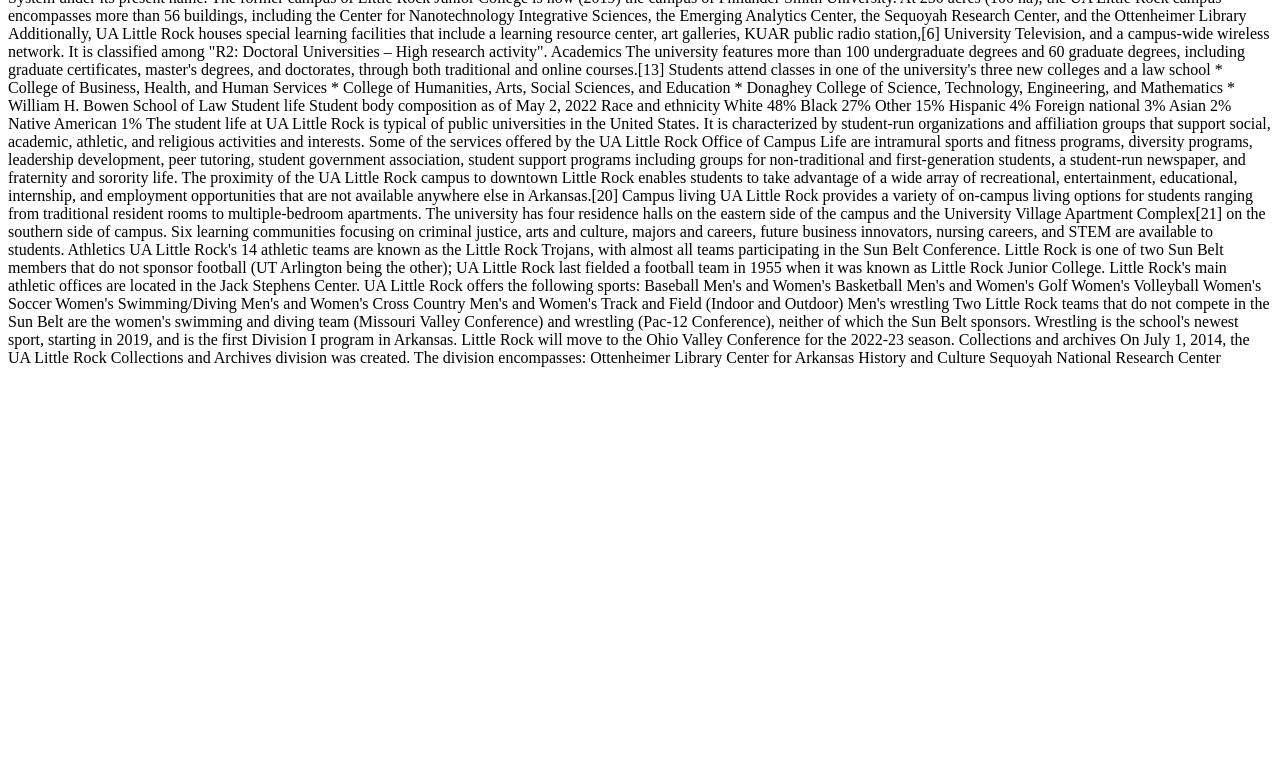
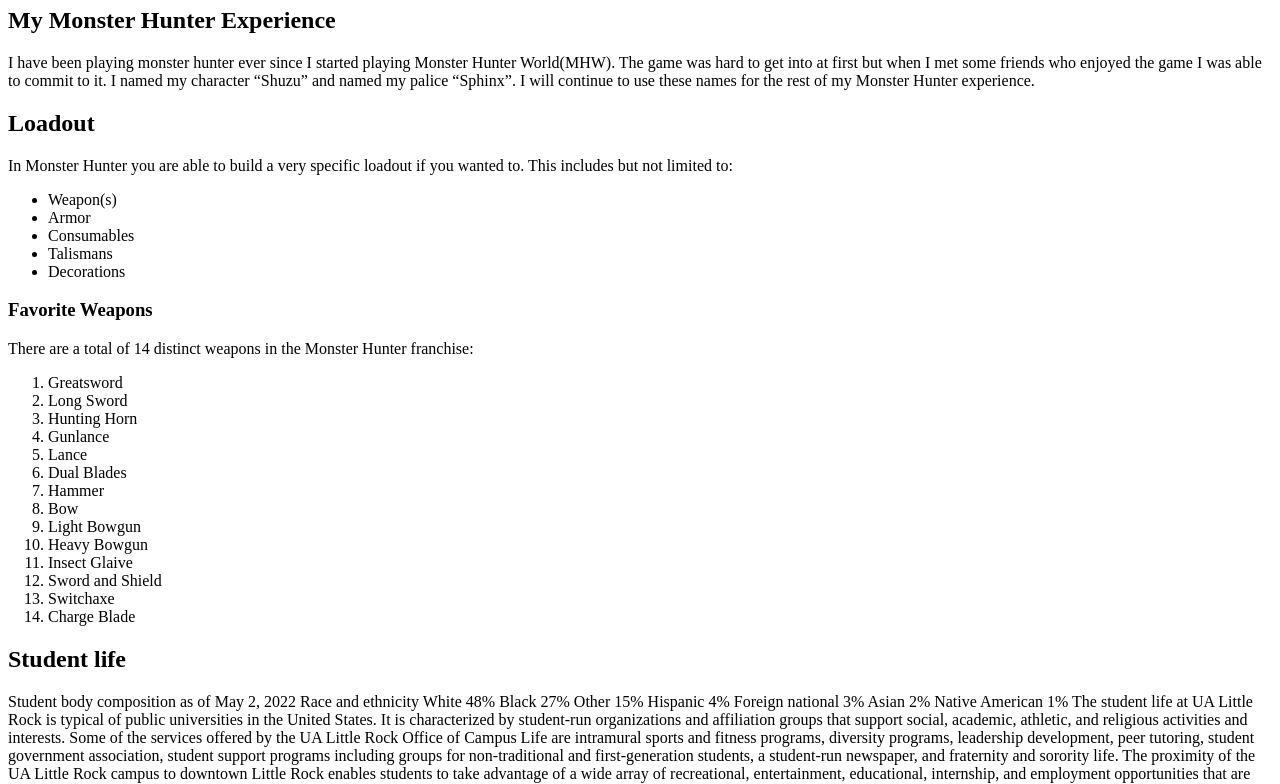
Before and after one commit to Reese2289/web-technologies, a plain HTML site: page Prototype/index.html in a window 1280 px wide. Shown: the part 73-857 px from the top of the page. Before the commit the page ends 800 px from the top, so only its background shows below. Drawn offline with Linux system fonts and the light colour scheme.

Commit message:
Changed the content of the page as well as added more to the content section

```diff
--- a/Prototype/index.html
+++ b/Prototype/index.html
@@ -13,26 +13,52 @@
 <body>
     <main>
         <header class="primary">
-            University of Arkansas at Little Rock: A Brief History
+            <h1>Prototype HTML Assignment</h1>
         </header>
         <section id="content">
-The University of Arkansas at Little Rock (UA Little Rock) is a public research university in Little Rock, Arkansas.
-     Established as Little Rock Junior College by the Little Rock School District in 1927, the institution became a private four-year university under the name Little Rock University in 1957.
-     It returned to public status in 1969 when it merged with the University of Arkansas System under its present name.
-     The former campus of Little Rock Junior College is now (2019) the campus of Philander Smith University.
+            <h2>My Monster Hunter Experience</h2>
 
-At 250 acres (100 ha), the UA Little Rock campus encompasses more than 56 buildings, including the Center for Nanotechnology Integrative Sciences, the Emerging Analytics Center, the Sequoyah Research Center, and the Ottenheimer Library Additionally, UA Little Rock houses special learning facilities that include a learning resource center, art galleries, KUAR public radio station,[6] University Television, and a campus-wide wireless network. It is classified among "R2: Doctoral Universities – High research activity".
+                <p>I have been playing monster hunter ever since I started playing Monster Hunter World(MHW).
+                    The game was hard to get into at first but when I met some friends who enjoyed the game I was able to commit to it.
+                    I named my character <q>Shuzu</q> and named my palice <q>Sphinx</q>. I will continue to use these names
+                    for the rest of my Monster Hunter experience.</p>
 
-Academics
+            <h2>Loadout</h2>
 
-The university features more than 100 undergraduate degrees and 60 graduate degrees, including graduate certificates, master's degrees, and doctorates, through both traditional and online courses.[13] Students attend classes in one of the university's three new colleges and a law school
+                <p>In Monster Hunter you are able to build a very specific loadout if you wanted to.
+                    This includes but not limited to:
+                </p>
 
-* College of Business, Health, and Human Services
-* College of Humanities, Arts, Social Sciences, and Education
-* Donaghey College of Science, Technology, Engineering, and Mathematics
-* William H. Bowen School of Law
+                <ul>
+                    <li>Weapon(s)</li>
+                    <li>Armor</li>
+                    <li>Consumables</li>
+                    <li>Talismans</li>
+                    <li>Decorations</li>
+                </ul>
 
-Student life
+                <h3>Favorite Weapons</h3>
+
+                <p>There are a total of 14 distinct weapons in the Monster Hunter franchise:</p>
+
+                <ol>
+                    <li>Greatsword</li>
+                    <li>Long Sword</li>
+                    <li>Hunting Horn</li>
+                    <li>Gunlance</li>
+                    <li>Lance</li>
+                    <li>Dual Blades</li>
+                    <li>Hammer</li>
+                    <li>Bow</li>
+                    <li>Light Bowgun</li>
+                    <li>Heavy Bowgun</li>
+                    <li>Insect Glaive</li>
+                    <li>Sword and Shield</li>
+                    <li>Switchaxe</li>
+                    <li>Charge Blade</li>
+                </ol>
+
+            <h2>Student life</h2>
 
 Student body composition as of May 2, 2022
 Race and ethnicity
@@ -48,7 +74,7 @@ Native American	1%
 
 The student life at UA Little Rock is typical of public universities in the United States. It is characterized by student-run organizations and affiliation groups that support social, academic, athletic, and religious activities and interests. Some of the services offered by the UA Little Rock Office of Campus Life are intramural sports and fitness programs, diversity programs, leadership development, peer tutoring, student government association, student support programs including groups for non-traditional and first-generation students, a student-run newspaper, and fraternity and sorority life. The proximity of the UA Little Rock campus to downtown Little Rock enables students to take advantage of a wide array of recreational, entertainment, educational, internship, and employment opportunities that are not available anywhere else in Arkansas.[20]
 
-Campus living
+            <h2>Campus living</h2>
 
 UA Little Rock provides a variety of on-campus living options for students ranging from traditional resident rooms to multiple-bedroom apartments. The university has four residence halls on the eastern side of the campus and the University Village Apartment Complex[21] on the southern side of campus. Six learning communities focusing on criminal justice, arts and culture, majors and careers, future business innovators, nursing careers, and STEM are available to students.
 
@@ -77,6 +103,7 @@ Ottenheimer Library
 Center for Arkansas History and Culture
 Sequoyah National Research Center
     </section>
+    <!--#content-->
     </main>
 </body>
 </html>
```
